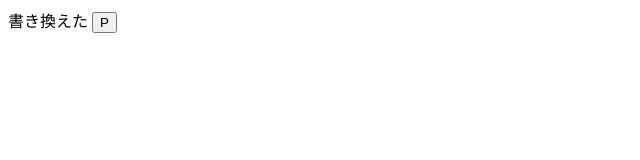
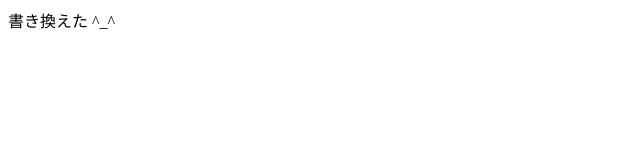
Before and after one commit to h4Ruto0/2025-5-12, a plain HTML site: page index.html in a window 1280 px wide. Shown: the full height of the page, 0-640 px from the left. Drawn offline with Linux system fonts and the light colour scheme.

Commit message:
Update index.html
^_^を追加した

```diff
--- a/index.html
+++ b/index.html
@@ -6,6 +6,6 @@
   </head>
   <body>
     書き換えた
-    <button>P</button>
+    ^_^
   </body>
 </html>
```
